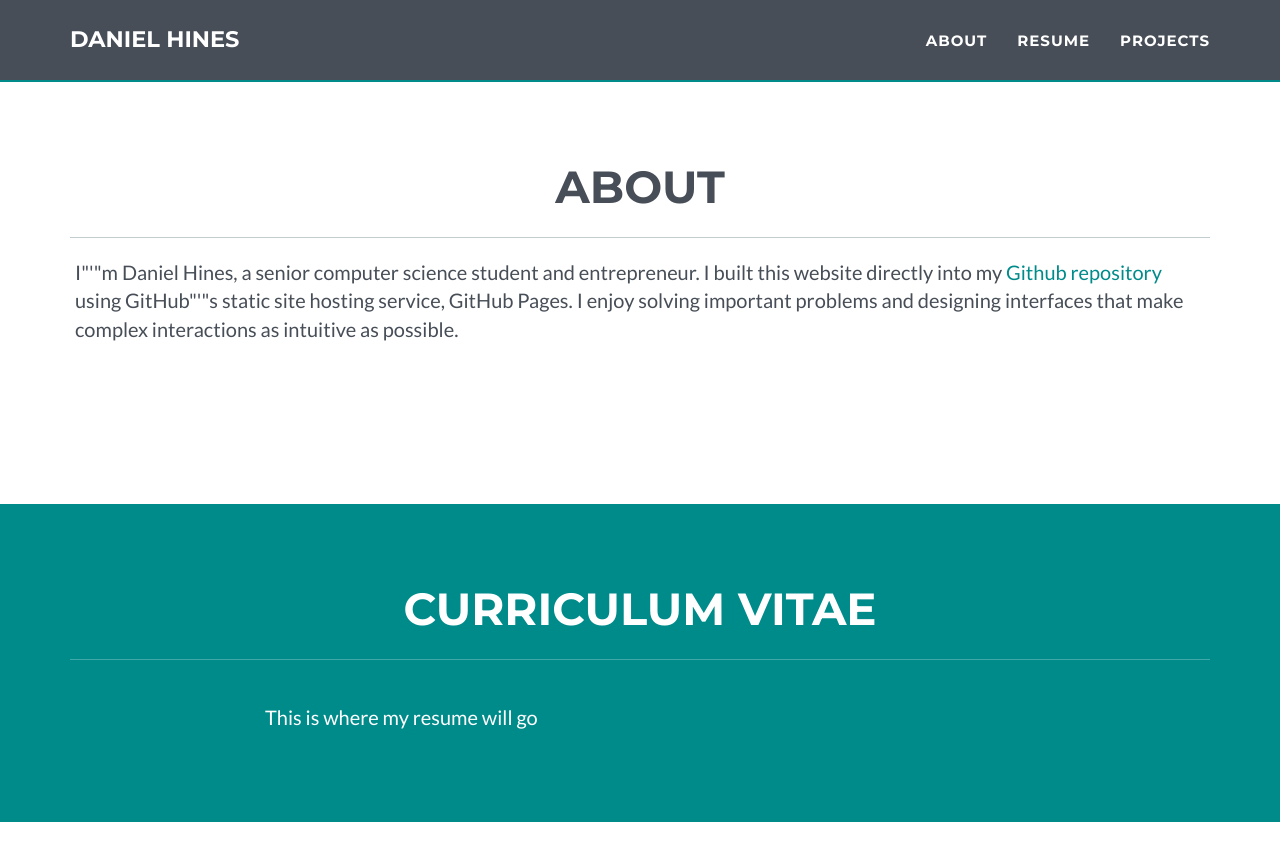
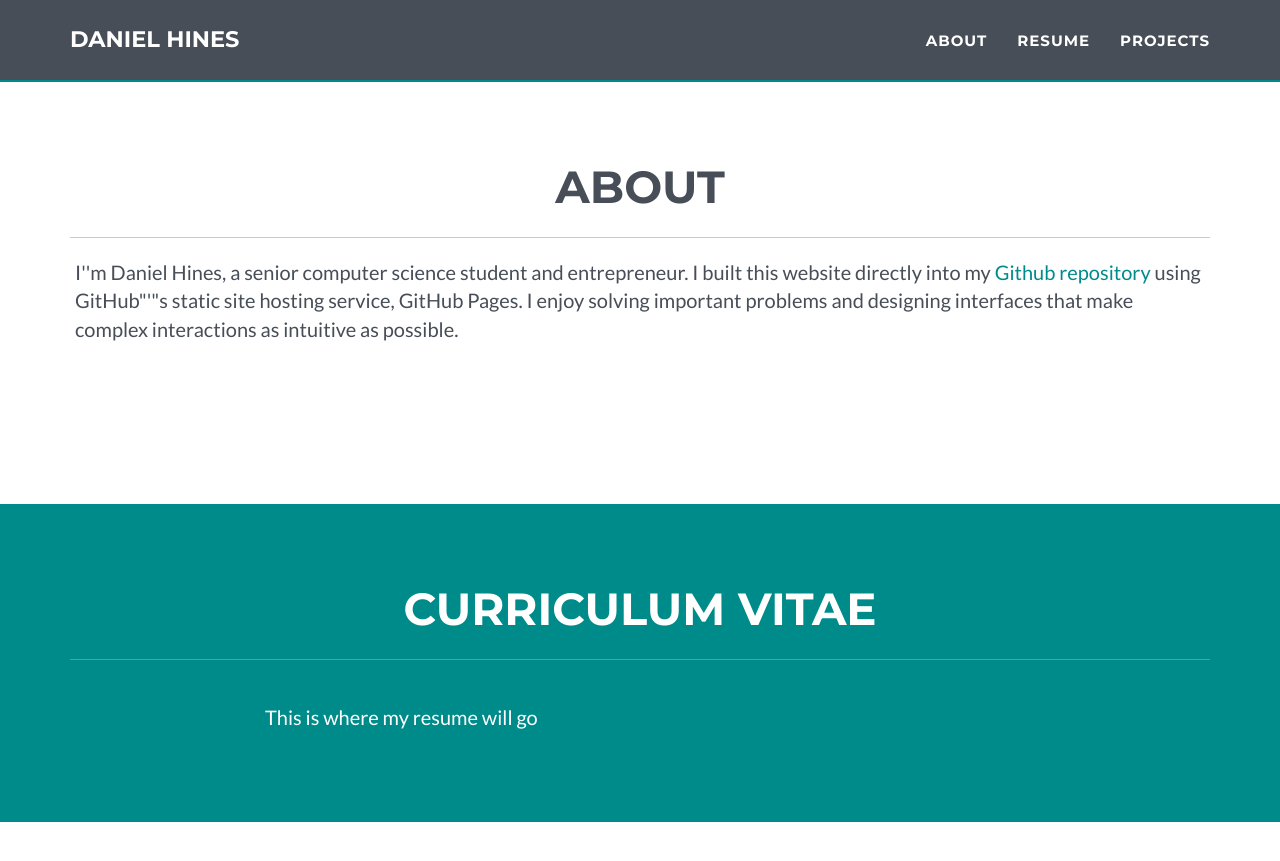
Before and after one commit to danielchines/danielchines.github.io, a Jekyll site: the page built from index.html, in a window 1280 px wide and 900 px high, scrolled down 741 px. Shown: the top 861 px of the window. Built offline with Jekyll 4.4.1, drawn with Linux system fonts in a browser that asks for light colours.

```diff
--- a/_config.yml
+++ b/_config.yml
@@ -18,7 +18,7 @@ bing_verify:
 # - static : pass through formspree.io to validate email sending
 # - disqus : replace contact form by disqus thread
 # - comment the line below if you want to stick with the default PHP contact form
-contact: static
+# contact: static
 
 # Color settings (hex-codes without the leading hash-tag)
 color:
@@ -29,7 +29,7 @@ color:
 
 # About section
 about:
-   p1: I"'"m Daniel Hines, a senior computer science student and entrepreneur. I built this website directly into my <a href="https://github.com/danielchines/danielchines.github.io">Github repository</a> using GitHub"'"s static site hosting service, GitHub Pages. I enjoy solving important problems and designing interfaces that make complex interactions as intuitive as possible.
+   p1: I''m Daniel Hines, a senior computer science student and entrepreneur. I built this website directly into my <a href="https://github.com/danielchines/danielchines.github.io">Github repository</a> using GitHub"'"s static site hosting service, GitHub Pages. I enjoy solving important problems and designing interfaces that make complex interactions as intuitive as possible.
 # Footer settings
 footer:
   copyright: Daniel Hines
```
